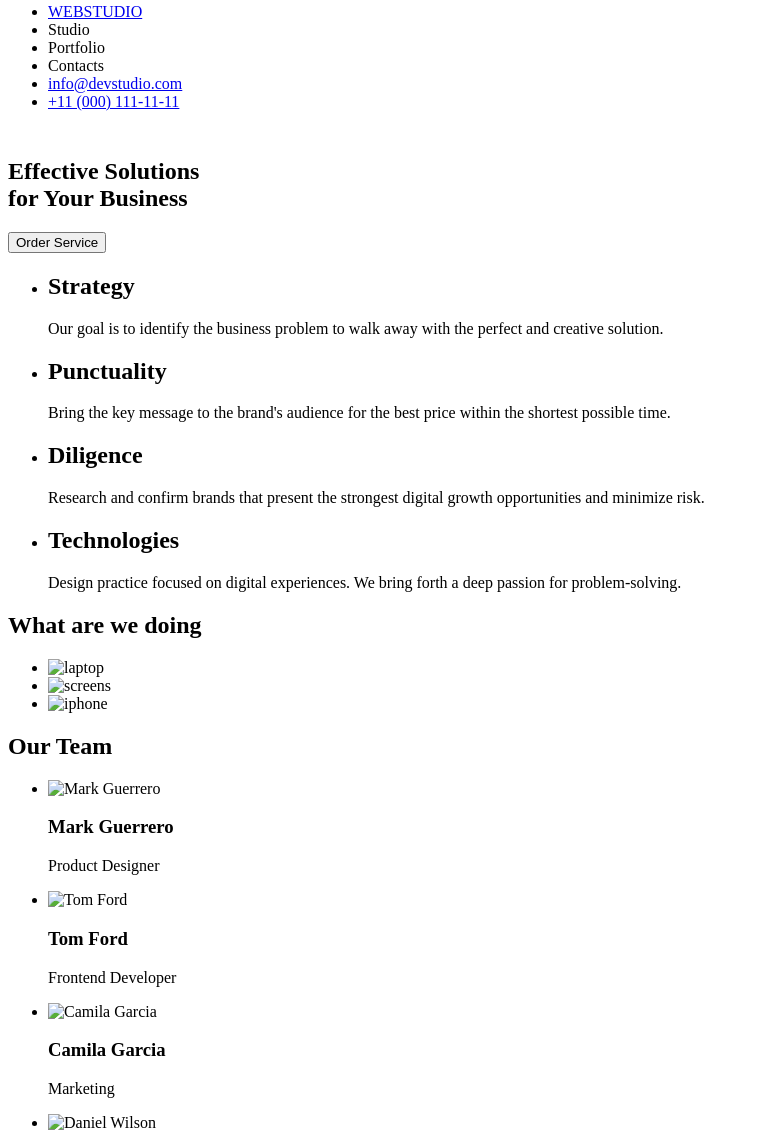
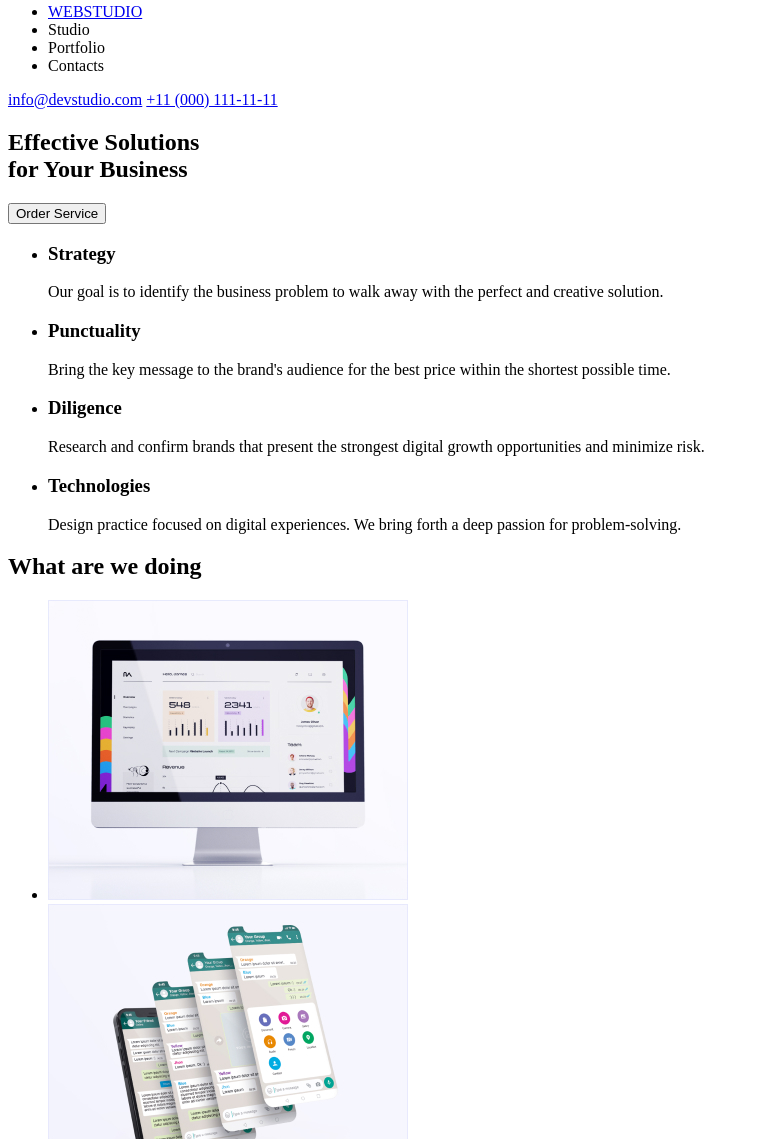
Before and after one commit to KatanES/goit-markup-hw-01, a plain HTML site: page index.html in a window 1280 px wide. Shown: the part 13-1152 px from the top of the page, without its empty margins (0-759 px from the left). Drawn offline with Linux system fonts and the light colour scheme.

Commit message:
Error correction - html file

```diff
--- a/index.html
+++ b/index.html
@@ -8,21 +8,21 @@
 </head>
 <body>
     <header>
-        <ul>
-            <nav>
+        <nav>
+            <ul>
                 <li><a href="/">WEBSTUDIO</a></li>
                 <li>Studio</li>
                 <li>Portfolio</li>
                 <li>Contacts</li>
-            </nav>
-            <li><a href="mailto:"info@devstudio.com">info@devstudio.com</a></li>
-            <li><a href="tel:"+11 (000) 111-11-11">+11 (000) 111-11-11</a></li>
         </ul>
+        </nav>
+        <a href="mailto:info@devstudio.com">info@devstudio.com</a>
+        <a href="tel:+110001111111">+11 (000) 111-11-11</a>
     </header>
     <main>
         <div>
             <section>
-                <h1><br>Effective Solutions</br>for Your Business</h1></li>
+                <h1>Effective Solutions<br>for Your Business</h1>
                 <button type="button">Order Service</button>
             </section>
         </div>
@@ -31,19 +31,19 @@
             <!-- <h2>Our Plan</h2> -->
             <ul>
                 <li>
-                    <h2>Strategy</h2>
+                    <h3>Strategy</h3>
                     <p>Our goal is to identify the business problem to walk away with the perfect and creative solution.</p>
                 </li>
                 <li>
-                    <h2>Punctuality</h2>
+                    <h3>Punctuality</h3>
                     <p>Bring the key message to the brand's audience for the best price within the shortest possible time.</p>
                 </li>
                 <li>
-                    <h2>Diligence</h2>
+                    <h3>Diligence</h3>
                     <p>Research and confirm brands that present the strongest digital growth opportunities and minimize risk.</p>
                 </li>
                 <li>
-                    <h2>Technologies</h2>
+                    <h3>Technologies</h3>
                     <p>Design practice focused on digital experiences. We bring forth a deep passion for problem-solving.</p>
                 </li>
             </ul>
@@ -52,9 +52,9 @@
         <section>
             <h2>What are we doing</h2>
             <ul>
-                <li><img src="images/Rectangle 71.jpg" width="360px" height="300px" alt="laptop"></li>
-                <li><img src="images/Rectangle 72.jpg" width="360px" height="300px" alt="screens"></li>
-                <li><img src="images/img 3.jpg" width="360px" height="300px" alt="iphone"></li>
+                <li><img src="images/Rectangle71.jpg" width="360" height="300" alt="laptop"></li>
+                <li><img src="images/Rectangle72.jpg" width="360" height="300" alt="screens"></li>
+                <li><img src="images/img3.jpg" width="360" height="300" alt="iphone"></li>
             </ul>
         </section>
 
@@ -62,22 +62,22 @@
             <h2>Our Team</h2>
             <ul>
                 <li>
-                    <img src="images/Mark.jpg" width="264px" height="260px" alt="Mark Guerrero">
+                    <img src="images/Mark.jpg" width="264" height="260" alt="Mark Guerrero">
                     <h3>Mark Guerrero</h3>
                     <p>Product Designer</p>
                 </li>
                 <li>
-                    <img src="images/Tom.jpg" width="264px" height="260px" alt="Tom Ford">
+                    <img src="images/Tom.jpg" width="264" height="260" alt="Tom Ford">
                     <h3>Tom Ford</h3>
                     <p>Frontend Developer</p>
                 </li>
                 <li>
-                    <img src="images/Camila.jpg" width="264px" height="260px" alt="Camila Garcia">
+                    <img src="images/Camila.jpg" width="264" height="260" alt="Camila Garcia">
                     <h3>Camila Garcia</h3>
                     <p>Marketing</p>
                 </li>
                 <li>
-                    <img src="images/Daniel.jpg" width="264px" height="260px" alt="Daniel Wilson">
+                    <img src="images/Daniel.jpg" width="264" height="260" alt="Daniel Wilson">
                     <h3>Daniel Wilson</h3>
                     <p>UI Designer</p>
                 </li>
```
Also changed, not shown: images/Camila.jpg (added), images/Daniel.jpg (added), images/Mark.jpg (added), images/Rectangle71.jpg (added), images/Rectangle72.jpg (added), images/Tom.jpg (added), images/icons/Logo.svg (added), images/img3.jpg (added), 3 other files.
